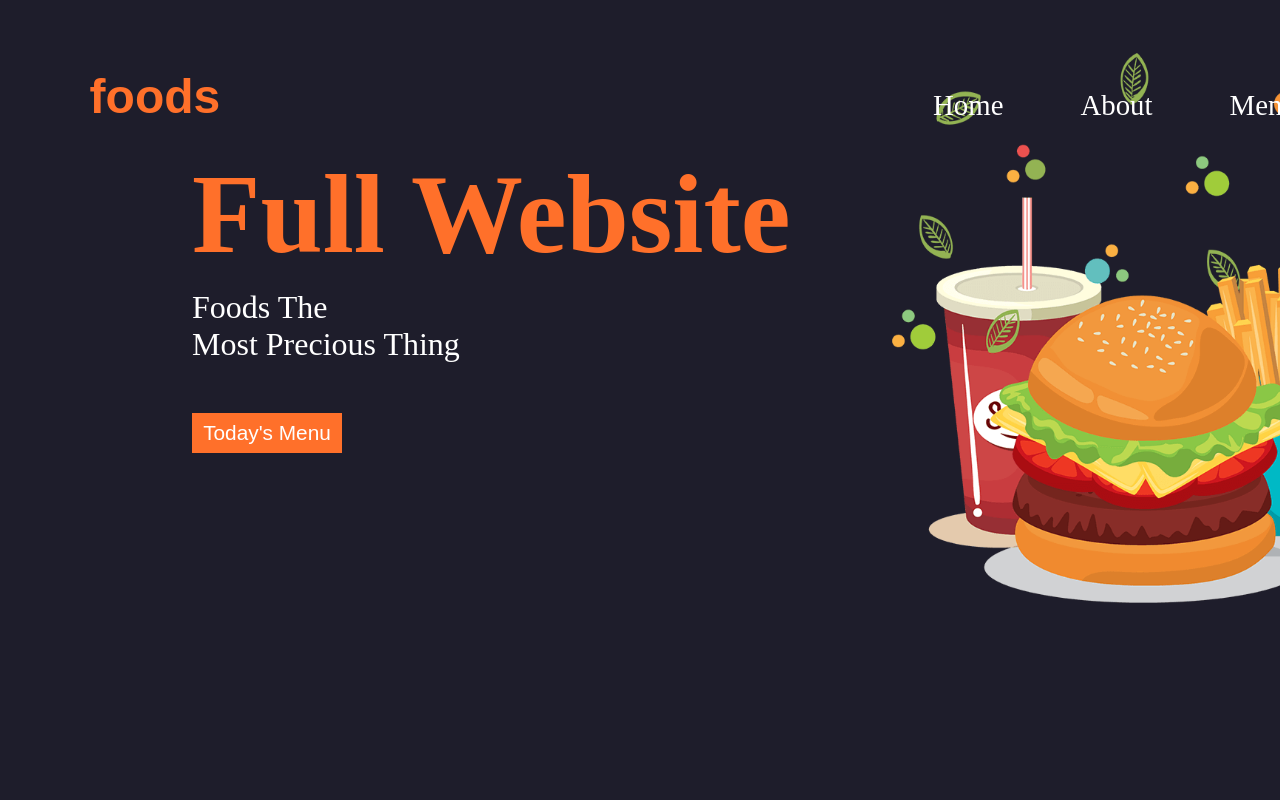
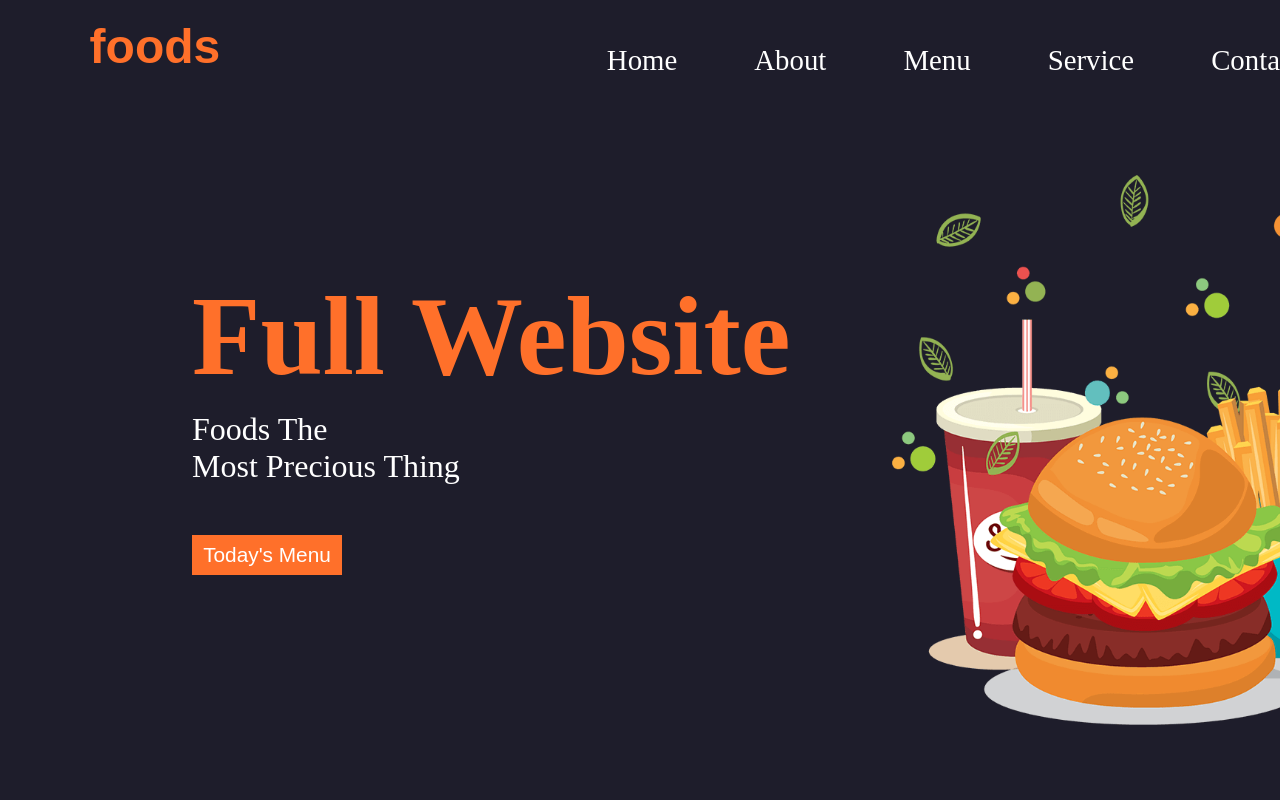
Before and after one commit to JoseDelgado1899/proyectoWeb, a plain HTML site: page index.html in a window 1280 px wide. Shown: the top 800 px of the page. Drawn offline with nearby package versions, Linux system fonts and the light colour scheme.

Commit message:
feat: :bug: arreglos al la parte 1

```diff
--- a/css/style.css
+++ b/css/style.css
@@ -14,11 +14,10 @@ body{
 }
 
 .header{
-    background: red;
+    /*background: red;*/
 
 }
 .header_container{
-    position: fixed;
     display: flex;
     justify-content: space-between;
     width: 100vw;
@@ -35,12 +34,13 @@ body{
     display: flex;
     font-size: 1.5em;
     color: var(--color-terciario);
+    margin-right: 30%;
 }
 .header_items ul{
     list-style: none;
     margin: 1.5%;
     display: flex;
-    margin: 0;
+    margin-left: 15%;
 }
 .header_items li{
     float: left;
```
